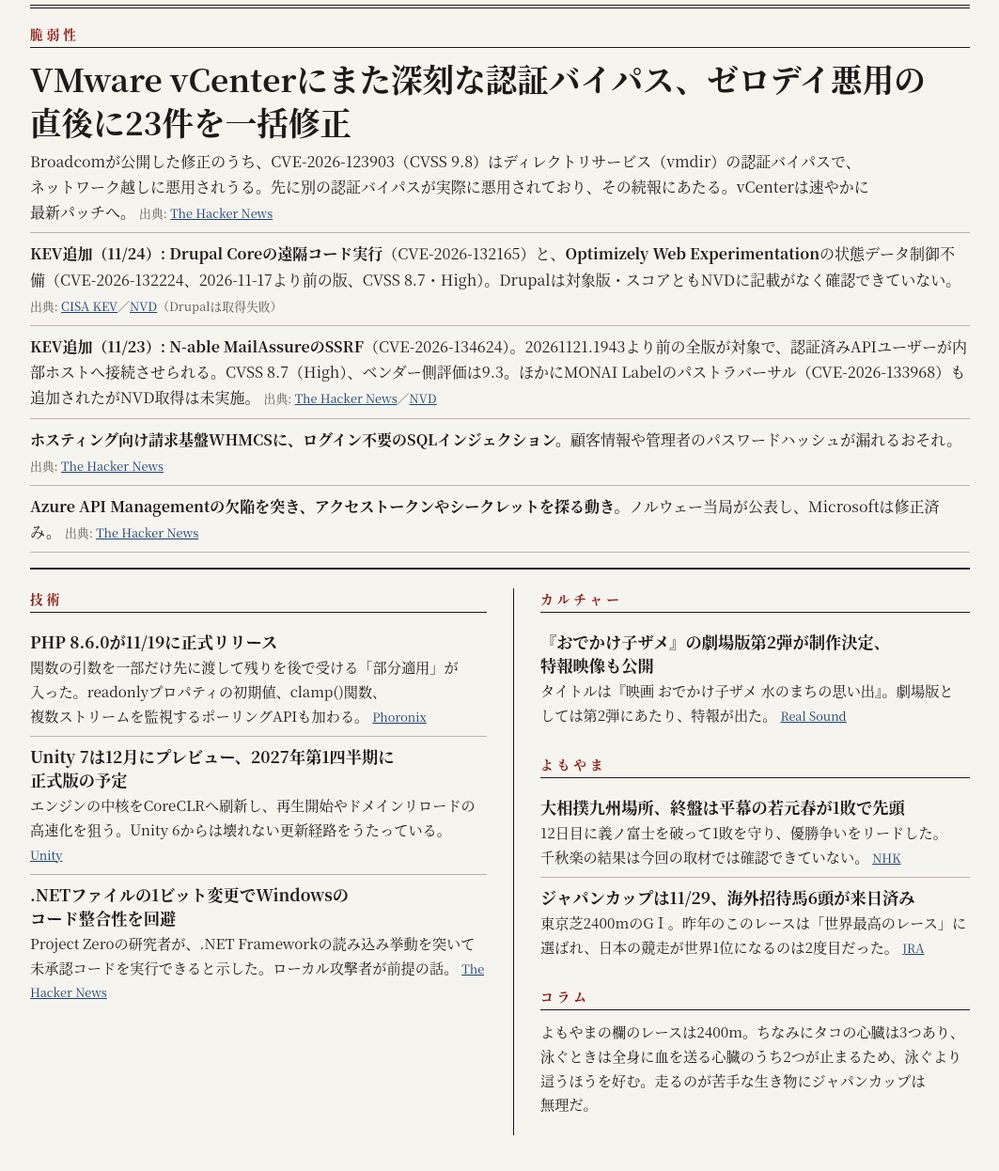
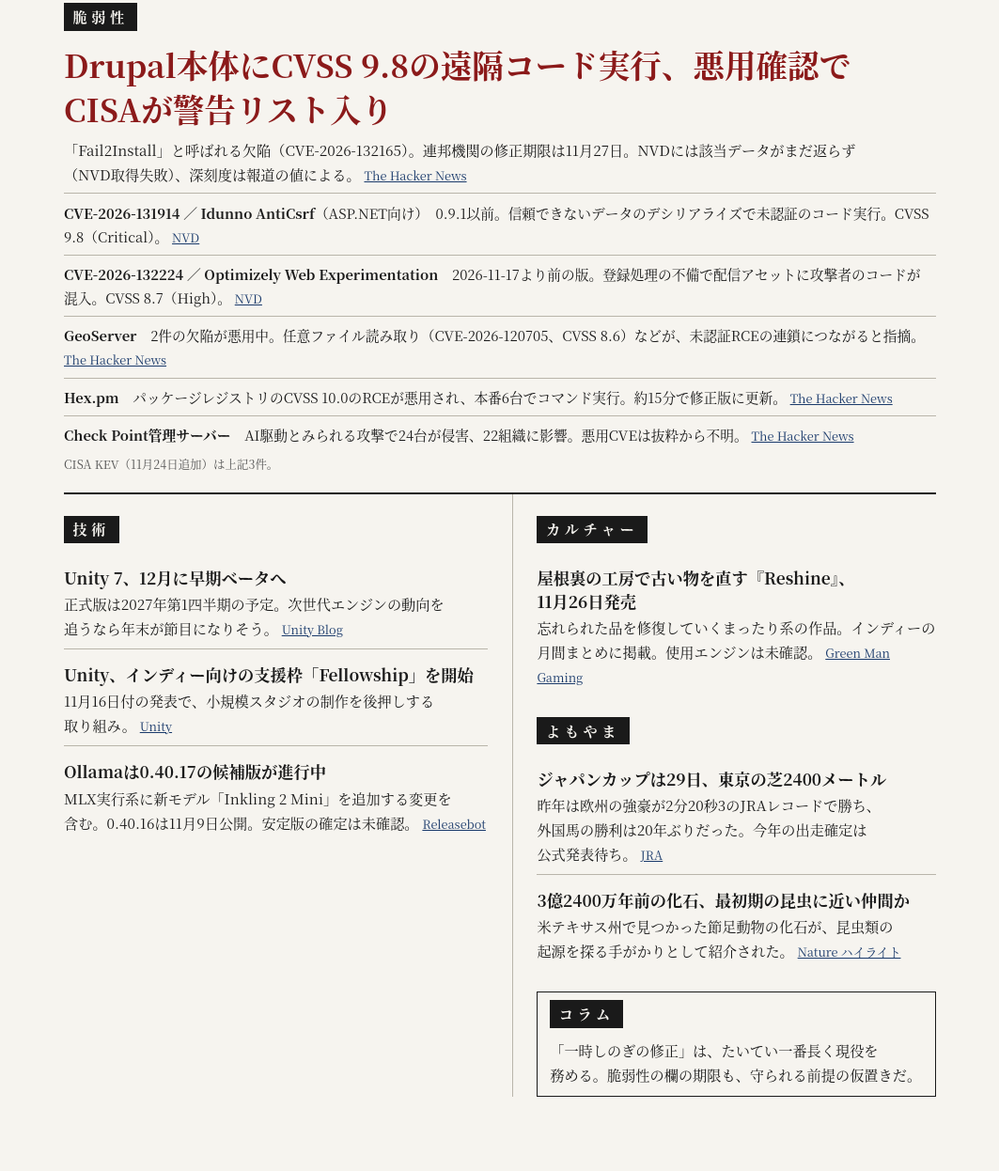
Before and after one commit to Yocchi3191/chokan, a plain HTML site: page index.html in a window 1280 px wide. Shown: the part 198-1444 px from the top of the page at 94% size, without its empty margins (108-1171 px from the left). After the commit the page ends 1397 px from the top, so only its background shows below. Drawn offline with Linux system fonts and the light colour scheme.

Commit message:
朝刊 2026-11-26

```diff
--- a/index.html
+++ b/index.html
@@ -6,100 +6,102 @@
 <meta name="robots" content="noindex, nofollow">
 <title>朝刊</title>
 <style>
-:root{--bg:#f6f4ef;--fg:#1c1b19;--sub:#5a5750;--rule:#1c1b19;--hair:#b9b4a8;--accent:#8c1c13;--link:#1b3f6b}
-@media (prefers-color-scheme:dark){:root:not([data-theme="light"]){--bg:#17181a;--fg:#e8e6df;--sub:#a29e94;--rule:#e8e6df;--hair:#4a4a48;--accent:#e0705f;--link:#8fb4e3;color-scheme:dark}}
-:root[data-theme="dark"]{--bg:#17181a;--fg:#e8e6df;--sub:#a29e94;--rule:#e8e6df;--hair:#4a4a48;--accent:#e0705f;--link:#8fb4e3;color-scheme:dark}
+:root{--bg:#f6f4ef;--fg:#1a1a1a;--sub:#555;--rule:#1a1a1a;--hair:#b9b5aa;--accent:#8b1a1a;--link:#1a3a6b}
+@media (prefers-color-scheme:dark){:root:not([data-theme="light"]){--bg:#16171a;--fg:#e8e6e1;--sub:#a5a39d;--rule:#e8e6e1;--hair:#44464b;--accent:#e08a7a;--link:#9db8e8;color-scheme:dark}}
+:root[data-theme="dark"]{--bg:#16171a;--fg:#e8e6e1;--sub:#a5a39d;--rule:#e8e6e1;--hair:#44464b;--accent:#e08a7a;--link:#9db8e8;color-scheme:dark}
+*{box-sizing:border-box}
 body{margin:0;background:var(--bg);color:var(--fg);font-family:"Hiragino Mincho ProN","Yu Mincho","YuMincho","Noto Serif JP","Noto Serif CJK JP",serif;line-height:1.7}
-.wrap{max-width:1000px;margin:0 auto;padding-block:20px 40px;padding-left:max(16px,env(safe-area-inset-left,0px));padding-right:max(16px,env(safe-area-inset-right,0px))}
-header.mast{text-align:center;border-bottom:4px double var(--rule);padding-bottom:10px}
-header.mast h1{margin:0;font-size:clamp(2.4rem,9vw,3.8rem);letter-spacing:.4em;padding-left:.4em;font-weight:800}
-header.mast p{margin:4px 0 0;font-size:.95rem;color:var(--sub);letter-spacing:.1em}
-.sec{font-size:.85rem;letter-spacing:.3em;font-weight:700;color:var(--accent);border-bottom:1px solid var(--rule);margin:0 0 10px;padding-bottom:2px}
-.lead{padding:16px 0;border-bottom:2px solid var(--rule)}
-.lead h2{margin:0 0 6px;font-size:clamp(1.4rem,4.6vw,2.1rem);line-height:1.35;word-break:auto-phrase}
-.lead p{margin:0 0 8px;word-break:auto-phrase}
-.lead ul{margin:8px 0 0;padding:0;list-style:none;border-top:1px solid var(--hair)}
-.lead li{padding:8px 0;border-bottom:1px solid var(--hair)}
-.lead li b{word-break:auto-phrase}
-.cols{display:grid;grid-template-columns:1fr 1fr;gap:0 28px;margin-top:16px}
+.page{max-width:60rem;margin:0 auto;padding-block:1.25rem 2rem;padding-left:max(16px,env(safe-area-inset-left,0px));padding-right:max(16px,env(safe-area-inset-right,0px))}
+header{text-align:center;border-top:4px double var(--rule);border-bottom:1px solid var(--rule);padding:.4rem 0}
+h1{margin:0;font-size:clamp(2.4rem,9vw,3.8rem);letter-spacing:.5em;padding-left:.5em;font-weight:900;line-height:1.2}
+.date{margin:0;font-size:.9rem;color:var(--sub);letter-spacing:.1em}
+h2{font-size:.95rem;letter-spacing:.3em;margin:0 0 .6rem;padding:.1rem .6rem;display:inline-block;background:var(--fg);color:var(--bg);font-weight:700}
+section{margin-top:1.4rem}
+.lead{border-bottom:2px solid var(--rule);padding-bottom:1.1rem}
+.lead h3{font-size:clamp(1.4rem,4.6vw,2.1rem);line-height:1.4;margin:.2rem 0 .5rem;color:var(--accent);width:100%;text-wrap:pretty;word-break:auto-phrase}
+.cols{display:grid;grid-template-columns:1fr 1fr;gap:0 1.6rem}
 .col{min-width:0}
-.col+.col{border-left:1px solid var(--rule);padding-left:28px}
-section{margin-bottom:20px}
-article{padding:8px 0;border-bottom:1px solid var(--hair)}
-article:last-child{border-bottom:0}
-h3{margin:0 0 2px;font-size:1.08rem;line-height:1.45;text-wrap:pretty;word-break:auto-phrase}
-p{margin:0;word-break:auto-phrase}
-article p{font-size:.95rem}
+.col+.col{border-left:1px solid var(--hair);padding-left:1.6rem}
+h3{font-size:1.08rem;line-height:1.45;margin:.9rem 0 .2rem;text-wrap:pretty;word-break:auto-phrase}
+p{margin:.1rem 0;font-size:.95rem;word-break:auto-phrase}
+.art{border-top:1px solid var(--hair);padding-bottom:.4rem}
+.art:first-of-type{border-top:0}
+.src{font-size:.8rem;color:var(--sub)}
 a{color:var(--link)}
-.src{font-size:.8rem;color:var(--sub)}
-.column p{font-size:.95rem}
-@media (max-width:700px){.cols{grid-template-columns:1fr}.col+.col{border-left:0;padding-left:0;border-top:1px solid var(--rule);padding-top:16px}}
+ul.kev{margin:.4rem 0 0;padding:0;list-style:none}
+ul.kev li{border-top:1px solid var(--hair);padding:.45rem 0;font-size:.92rem;word-break:auto-phrase}
+ul.kev b{font-weight:700}
+.tag{font-size:.78rem;color:var(--sub)}
+.column{border:1px solid var(--rule);padding:.5rem .8rem;margin-top:1.4rem}
+@media (max-width:640px){.cols{grid-template-columns:1fr}.col+.col{border-left:0;padding-left:0}}
 </style>
 </head>
 <body>
 <header style="margin:0;padding:.5em 1em;font-size:.9em;border-bottom:1px solid #ccc"><a href="archive.html">バックナンバー</a></header>
-<div class="wrap">
-<header class="mast">
+<div class="page">
+<header>
 <h1>朝刊</h1>
-<p>令和8年11月25日（水）</p>
+<p class="date">令和8年11月26日（木）</p>
 </header>
 
 <section class="lead">
-<div class="sec">脆弱性</div>
-<h2>VMware vCenterにまた深刻な認証バイパス、ゼロデイ悪用の直後に23件を一括修正</h2>
-<p>Broadcomが公開した修正のうち、CVE-2026-123903（CVSS 9.8）はディレクトリサービス（vmdir）の認証バイパスで、ネットワーク越しに悪用されうる。先に別の認証バイパスが実際に悪用されており、その続報にあたる。vCenterは速やかに最新パッチへ。 <span class="src">出典: <a href="https://thehackernews.com/2026/11/vmware-vcenter-hit-by-another-critical.html">The Hacker News</a></span></p>
-<ul>
-<li><b>KEV追加（11/24）: Drupal Coreの遠隔コード実行</b>（CVE-2026-132165）と、<b>Optimizely Web Experimentation</b>の状態データ制御不備（CVE-2026-132224、2026-11-17より前の版、CVSS 8.7・High）。Drupalは対象版・スコアともNVDに記載がなく確認できていない。 <span class="src">出典: <a href="https://github.com/cisagov/kev-data">CISA KEV</a>／<a href="https://services.nvd.nist.gov/rest/json/cves/2.0?cveId=CVE-2026-132224">NVD</a>（Drupalは取得失敗）</span></li>
-<li><b>KEV追加（11/23）: N-able MailAssureのSSRF</b>（CVE-2026-134624）。20261121.1943より前の全版が対象で、認証済みAPIユーザーが内部ホストへ接続させられる。CVSS 8.7（High）、ベンダー側評価は9.3。ほかにMONAI Labelのパストラバーサル（CVE-2026-133968）も追加されたがNVD取得は未実施。 <span class="src">出典: <a href="https://thehackernews.com/2026/11/hackers-exploit-n-able-mailassure-flaw.html">The Hacker News</a>／<a href="https://services.nvd.nist.gov/rest/json/cves/2.0?cveId=CVE-2026-134624">NVD</a></span></li>
-<li><b>ホスティング向け請求基盤WHMCSに、ログイン不要のSQLインジェクション。</b>顧客情報や管理者のパスワードハッシュが漏れるおそれ。 <span class="src">出典: <a href="https://thehackernews.com/2026/11/whmcs-sql-injection-flaw-could-expose.html">The Hacker News</a></span></li>
-<li><b>Azure API Managementの欠陥を突き、アクセストークンやシークレットを探る動き。</b>ノルウェー当局が公表し、Microsoftは修正済み。 <span class="src">出典: <a href="https://thehackernews.com/2026/11/microsoft-fixes-azure-api-management.html">The Hacker News</a></span></li>
+<h2>脆弱性</h2>
+<h3>Drupal本体にCVSS 9.8の遠隔コード実行、悪用確認でCISAが警告リスト入り</h3>
+<p>「Fail2Install」と呼ばれる欠陥（CVE-2026-132165）。連邦機関の修正期限は11月27日。NVDには該当データがまだ返らず（NVD取得失敗）、深刻度は報道の値による。 <span class="src"><a href="https://thehackernews.com/2026/11/drupal-fail2install-exploit-details.html">The Hacker News</a></span></p>
+<ul class="kev">
+<li><b>CVE-2026-131914 ／ Idunno AntiCsrf</b>（ASP.NET向け）　0.9.1以前。信頼できないデータのデシリアライズで未認証のコード実行。CVSS 9.8（Critical）。 <span class="src"><a href="https://services.nvd.nist.gov/rest/json/cves/2.0?cveId=CVE-2026-131914">NVD</a></span></li>
+<li><b>CVE-2026-132224 ／ Optimizely Web Experimentation</b>　2026-11-17より前の版。登録処理の不備で配信アセットに攻撃者のコードが混入。CVSS 8.7（High）。 <span class="src"><a href="https://services.nvd.nist.gov/rest/json/cves/2.0?cveId=CVE-2026-132224">NVD</a></span></li>
+<li><b>GeoServer</b>　2件の欠陥が悪用中。任意ファイル読み取り（CVE-2026-120705、CVSS 8.6）などが、未認証RCEの連鎖につながると指摘。 <span class="src"><a href="https://thehackernews.com/2026/11/hackers-exploit-two-geoserver-flaws-as.html">The Hacker News</a></span></li>
+<li><b>Hex.pm</b>　パッケージレジストリのCVSS 10.0のRCEが悪用され、本番6台でコマンド実行。約15分で修正版に更新。 <span class="src"><a href="https://thehackernews.com/2026/11/hackers-exploited-cvss-100-hexpm-rce.html">The Hacker News</a></span></li>
+<li><b>Check Point管理サーバー</b>　AI駆動とみられる攻撃で24台が侵害、22組織に影響。悪用CVEは抜粋から不明。 <span class="src"><a href="https://thehackernews.com/2026/11/hackers-compromise-24-check-point.html">The Hacker News</a></span></li>
 </ul>
+<p class="tag">CISA KEV（11月24日追加）は上記3件。</p>
 </section>
 
 <div class="cols">
 <div class="col">
 <section>
-<div class="sec">技術</div>
-<article>
-<h3>PHP 8.6.0が11/19に正式リリース</h3>
-<p>関数の引数を一部だけ先に渡して残りを後で受ける「部分適用」が入った。readonlyプロパティの初期値、clamp()関数、複数ストリームを監視するポーリングAPIも加わる。 <span class="src"><a href="https://phoronix.com/news/PHP-8.6-Released">Phoronix</a></span></p>
-</article>
-<article>
-<h3>Unity 7は12月にプレビュー、2027年第1四半期に正式版の予定</h3>
-<p>エンジンの中核をCoreCLRへ刷新し、再生開始やドメインリロードの高速化を狙う。Unity 6からは壊れない更新経路をうたっている。 <span class="src"><a href="https://unity.com/blog/unite-seoul-keynote-2026-recap">Unity</a></span></p>
-</article>
-<article>
-<h3>.NETファイルの1ビット変更でWindowsのコード整合性を回避</h3>
-<p>Project Zeroの研究者が、.NET Frameworkの読み込み挙動を突いて未承認コードを実行できると示した。ローカル攻撃者が前提の話。 <span class="src"><a href="https://thehackernews.com/2026/11/google-researcher-shows-single-bit.html">The Hacker News</a></span></p>
-</article>
+<h2>技術</h2>
+<div class="art">
+<h3>Unity 7、12月に早期ベータへ</h3>
+<p>正式版は2027年第1四半期の予定。次世代エンジンの動向を追うなら年末が節目になりそう。 <span class="src"><a href="https://unity.com/blog/unite-seoul-keynote-2026-recap">Unity Blog</a></span></p>
+</div>
+<div class="art">
+<h3>Unity、インディー向けの支援枠「Fellowship」を開始</h3>
+<p>11月16日付の発表で、小規模スタジオの制作を後押しする取り組み。 <span class="src"><a href="https://unity.com/public-relations">Unity</a></span></p>
+</div>
+<div class="art">
+<h3>Ollamaは0.40.17の候補版が進行中</h3>
+<p>MLX実行系に新モデル「Inkling 2 Mini」を追加する変更を含む。0.40.16は11月9日公開。安定版の確定は未確認。 <span class="src"><a href="https://releasebot.io/updates/ollama">Releasebot</a></span></p>
+</div>
 </section>
 </div>
 
 <div class="col">
 <section>
-<div class="sec">カルチャー</div>
-<article>
-<h3>『おでかけ子ザメ』の劇場版第2弾が制作決定、特報映像も公開</h3>
-<p>タイトルは『映画 おでかけ子ザメ 水のまちの思い出』。劇場版としては第2弾にあたり、特報が出た。 <span class="src"><a href="https://realsound.jp/movie/2026/11/post-2584946.html">Real Sound</a></span></p>
-</article>
+<h2>カルチャー</h2>
+<div class="art">
+<h3>屋根裏の工房で古い物を直す『Reshine』、11月26日発売</h3>
+<p>忘れられた品を修復していくまったり系の作品。インディーの月間まとめに掲載。使用エンジンは未確認。 <span class="src"><a href="https://www.greenmangaming.com/blog/indie-game-release-round-up-november-2026/">Green Man Gaming</a></span></p>
+</div>
 </section>
 
 <section>
-<div class="sec">よもやま</div>
-<article>
-<h3>大相撲九州場所、終盤は平幕の若元春が1敗で先頭</h3>
-<p>12日目に義ノ富士を破って1敗を守り、優勝争いをリードした。千秋楽の結果は今回の取材では確認できていない。 <span class="src"><a href="https://news.web.nhk/newsweb/na/nd-20261119de78449">NHK</a></span></p>
-</article>
-<article>
-<h3>ジャパンカップは11/29、海外招待馬6頭が来日済み</h3>
-<p>東京芝2400mのGⅠ。昨年のこのレースは「世界最高のレース」に選ばれ、日本の競走が世界1位になるのは2度目だった。 <span class="src"><a href="https://jra.jp/keiba/g1/jc.html">JRA</a></span></p>
-</article>
+<h2>よもやま</h2>
+<div class="art">
+<h3>ジャパンカップは29日、東京の芝2400メートル</h3>
+<p>昨年は欧州の強豪が2分20秒3のJRAレコードで勝ち、外国馬の勝利は20年ぶりだった。今年の出走確定は公式発表待ち。 <span class="src"><a href="https://jra.jp/keiba/g1/jc.html">JRA</a></span></p>
+</div>
+<div class="art">
+<h3>3億2400万年前の化石、最初期の昆虫に近い仲間か</h3>
+<p>米テキサス州で見つかった節足動物の化石が、昆虫類の起源を探る手がかりとして紹介された。 <span class="src"><a href="https://www.natureasia.com/ja-jp/nature/highlights/137462">Nature ハイライト</a></span></p>
+</div>
 </section>
 
-<section class="column">
-<div class="sec">コラム</div>
-<p>よもやまの欄のレースは2400m。ちなみにタコの心臓は3つあり、泳ぐときは全身に血を送る心臓のうち2つが止まるため、泳ぐより這うほうを好む。走るのが苦手な生き物にジャパンカップは無理だ。</p>
-</section>
+<div class="column">
+<h2>コラム</h2>
+<p>「一時しのぎの修正」は、たいてい一番長く現役を務める。脆弱性の欄の期限も、守られる前提の仮置きだ。</p>
+</div>
 </div>
 </div>
 </div>
```
Also changed, not shown: archive.html (+1 -0 lines), issues/2026-11-26.html (added, +108 -0 lines).
